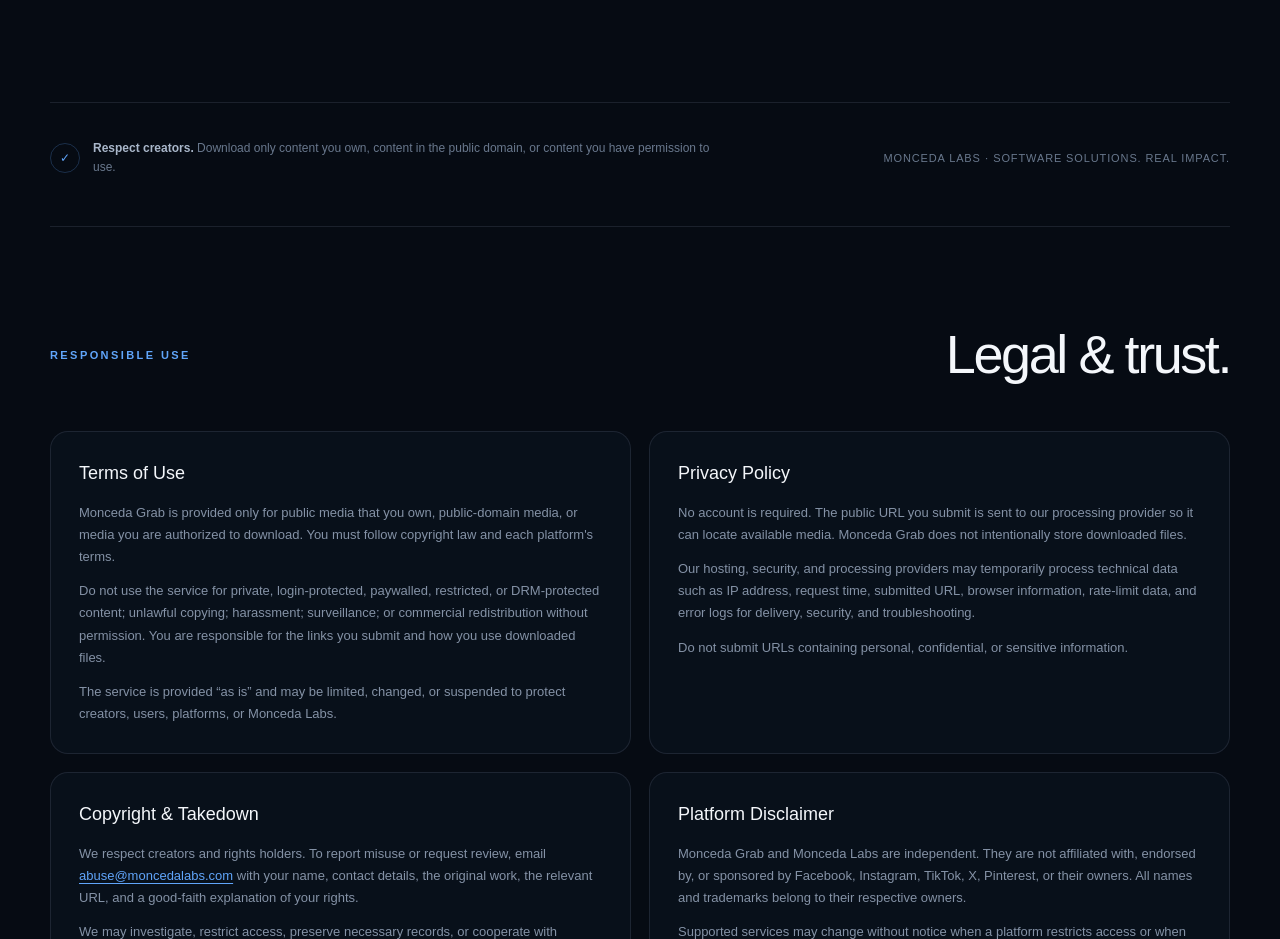
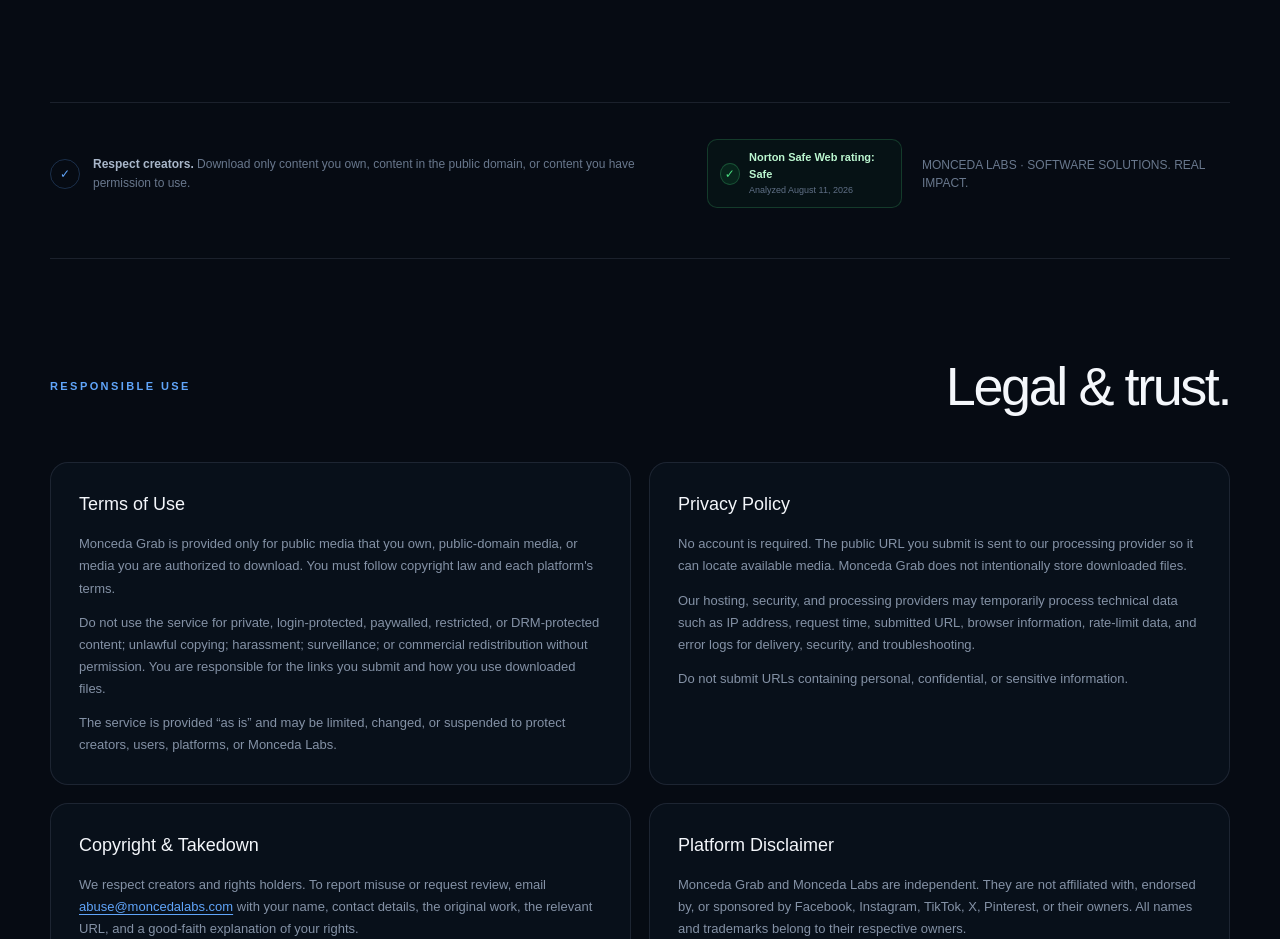
Before and after one commit to mmoncda/monceda-grab, a Next.js app: page / in a window 1280 px wide. Shown: the part 1380-2319 px from the top of the page. Built offline with nearby package versions, Linux system fonts and the light colour scheme.

Commit message:
Add Norton Safe Web trust status

```diff
--- a/app/globals.css
+++ b/app/globals.css
@@ -57,6 +57,12 @@
 .safety p { margin:0; line-height:1.55; }
 .safety strong { color:#a9b7ca; }
 .shield { flex:0 0 30px; height:30px; display:grid; place-items:center; border-radius:50%; color:#60a5fa; border:1px solid rgba(96,165,250,.24); }
+.trust-links { margin-left:auto; justify-content:flex-end; max-width:none!important; gap:20px!important; }
+.trust-links>a { display:flex; align-items:center; gap:9px; padding:9px 12px; border:1px solid rgba(74,222,128,.2); border-radius:10px; background:rgba(22,101,52,.08); color:#9fb0c4; letter-spacing:0; }
+.trust-links>a:hover { border-color:rgba(74,222,128,.4); }
+.trust-links>a strong { display:block; color:#bbf7d0; font-size:11px; }
+.trust-links>a small { display:block; margin-top:2px; color:#607086; font-size:9px; }
+.trust-check { width:22px; height:22px; display:grid; place-items:center; border-radius:50%; color:#4ade80; background:rgba(34,197,94,.1); border:1px solid rgba(74,222,128,.25); }
 .legal { padding:100px 0 35px; border-top:1px solid var(--line); }
 .legal-heading { align-items:center; }
 .legal-heading h2 { font-size:clamp(35px,5vw,54px); }
@@ -85,6 +91,7 @@
   .step-grid { grid-template-columns:1fr; }
   .step-grid article { min-height:245px; }
   .safety { align-items:flex-start; flex-direction:column; }
+  .trust-links { margin-left:0; align-items:flex-start!important; flex-direction:column; }
   .legal-grid { grid-template-columns:1fr; }
   .legal-footer { flex-direction:column; }
 }
--- a/app/page.tsx
+++ b/app/page.tsx
@@ -195,7 +195,13 @@
           <span className="shield">✓</span>
           <p><strong>Respect creators.</strong> Download only content you own, content in the public domain, or content you have permission to use.</p>
         </div>
-        <span>MONCEDA LABS · SOFTWARE SOLUTIONS. REAL IMPACT.</span>
+        <div className="trust-links">
+          <a href="https://safeweb.norton.com/" target="_blank" rel="noopener noreferrer" aria-label="View Norton Safe Web">
+            <span className="trust-check">✓</span>
+            <span><strong>Norton Safe Web rating: Safe</strong><small>Analyzed August 11, 2026</small></span>
+          </a>
+          <span>MONCEDA LABS · SOFTWARE SOLUTIONS. REAL IMPACT.</span>
+        </div>
       </section>
 
       <section className="legal shell" id="legal" aria-labelledby="legal-title">
```
